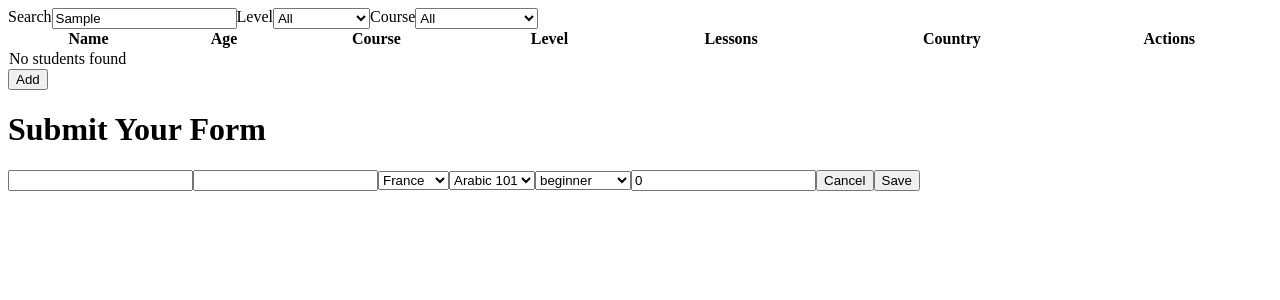
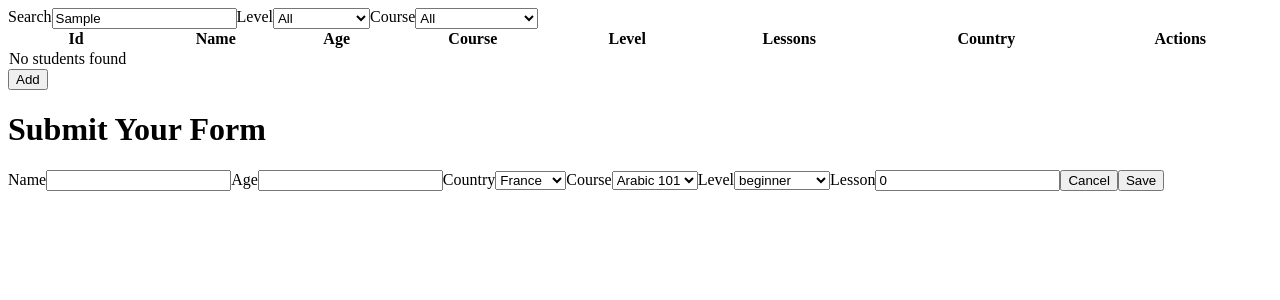
Before and after one commit to ranimabouyassin2025-cmyk/tutor-dashboard-v1, a React (Vite) app in the folder tutor-dashboard/: page / in a window 1280 px wide. Both pictures are taken after typing "Sample" into the empty fields and a click on the button "Add". Shown: the top 300 px of the page. Built offline with nearby package versions, Linux system fonts and the light colour scheme.

Commit message:
Some fixing

```diff
--- a/tutor-dashboard/src/Components/Students/StudentForm.jsx
+++ b/tutor-dashboard/src/Components/Students/StudentForm.jsx
@@ -11,25 +11,35 @@ function StudentForm({
   optionLevels,
   optionCourses,
   optionCountries,
-  Save,
-  Cancel
+  onSave,
+  onCancel,
 }) {
   return (
     <>
       <h1>Submit Your Form</h1>
-      <form>
+      <form onSubmit={onSave}>
+        <label htmlFor="name">Name</label>
         <input
+          id="name"
           value={editingStudent.name}
           onChange={(e) => handleName(e.target.value)}
+          required
         />
+        <label htmlFor="age">Age</label>
         <input
+          id="age"
           value={editingStudent.age}
           type="number"
           onChange={(e) => handleAge(e.target.value)}
+          min="0"
+          required
         />
+        <label htmlFor="country">Country</label>
         <select
+          id="country"
           value={editingStudent.country}
           onChange={(e) => handleCountry(e.target.value)}
+          required
         >
           {optionCountries.map((item) => (
             <option value={item} key={item}>
@@ -37,9 +47,12 @@ function StudentForm({
             </option>
           ))}
         </select>
+        <label htmlFor="course">Course</label>
         <select
+          id="course"
           value={editingStudent.course}
           onChange={(e) => handleCourse(e.target.value)}
+          required
         >
           {optionCourses.map((item) => (
             <option value={item} key={item}>
@@ -47,9 +60,12 @@ function StudentForm({
             </option>
           ))}
         </select>
+        <label htmlFor="level">Level</label>
         <select
+          id="level"
           value={editingStudent.level}
           onChange={(e) => handleLevel(e.target.value)}
+          required
         >
           {optionLevels.map((item) => (
             <option value={item} key={item}>
@@ -57,17 +73,19 @@ function StudentForm({
             </option>
           ))}
         </select>
+        <label htmlFor="lesson">Lesson</label>
         <input
+          id="lesson"
           value={editingStudent.lessons}
           type="number"
           onChange={(e) => handleLesson(e.target.value)}
+          min="0"
+          required
         />
-        <button type="button" onClick={Cancel}>
+        <button type="button" onClick={onCancel}>
           Cancel
         </button>
-        <button type="button" onClick={Save}>
-          Save
-        </button>
+        <button type="submit">Save</button>
       </form>
     </>
   );
--- a/tutor-dashboard/src/Components/Students/StudentList.jsx
+++ b/tutor-dashboard/src/Components/Students/StudentList.jsx
@@ -1,6 +1,6 @@
 import React from 'react'
 
-function StudentList({ search, level, course,students,Delete,Edit,addStudent }) {
+function StudentList({ search, level, course,students,onDelete,onEdit,addStudent }) {
 
 
   const filteredStudents = students.filter((item) => {
@@ -26,6 +26,7 @@ function StudentList({ search, level, course,students,Delete,Edit,addStudent })
       <table className="student-table">
         <thead>
           <tr>
+            <th scop="col">Id</th>
             <th scope="col">Name</th>
             <th scope="col">Age</th>
             <th scope="col">Course</th>
@@ -41,6 +42,7 @@ function StudentList({ search, level, course,students,Delete,Edit,addStudent })
           {filteredStudents.length > 0 ? (
             filteredStudents.map((item) => (
               <tr key={item.id}>
+                <td>{item.id}</td>
                 <td>{item.name}</td>
                 <td>{item.age}</td>
                 <td>{item.course}</td>
@@ -48,8 +50,8 @@ function StudentList({ search, level, course,students,Delete,Edit,addStudent })
                 <td>{item.lessons}</td>
                 <td>{item.country}</td>
                 <td>
-                  <button type="button" onClick={()=>Edit(item.id)} >Edit</button>
-                  <button type="button" onClick={()=>Delete(item.id)}>Delete</button>
+                  <button type="button" onClick={()=>onEdit(item.id)} >Edit</button>
+                  <button type="button" onClick={()=>onDelete(item.id)}>Delete</button>
                 </td>
               </tr>
             ))
--- a/tutor-dashboard/src/Components/Students/StudentPage.jsx
+++ b/tutor-dashboard/src/Components/Students/StudentPage.jsx
@@ -1,4 +1,4 @@
-import React, { useState } from "react";
+import React, { useState,useEffect } from "react";
 import StudentSearch from "./StudentSearch";
 import StudentList from "./StudentList";
 import StudentForm from "./StudentForm";
@@ -10,7 +10,9 @@ function StudentPage() {
   const [search, setSearch] = useState("");
   const [level, setLevel] = useState("All");
   const [course, setCourse] = useState("All");
-  const [students, setStudents] = useState([
+  const savedStudents=localStorage.getItem("students")
+
+  const defaultStudents=[
     {
       id: 1,
       name: "Ali and Hassan",
@@ -47,7 +49,8 @@ function StudentPage() {
       level: "intermediate",
       lessons: 20,
     },
-  ]);
+  ];
+  const [students, setStudents] = useState(savedStudents?JSON.parse(savedStudents):defaultStudents)
   const [editingStudent, setEditingStudent] = useState(null);
   const [formMode, setformMode] = useState(null);
   function deleteStudent(id) {
@@ -90,9 +93,9 @@ function StudentPage() {
       id: null,
       name: "",
       age: "",
-      country: "",
-      course: "",
-      level: "",
+      country: "France",
+      course: "Arabic 101",
+      level: "beginner",
       lessons: 0,
     };
 
@@ -120,7 +123,7 @@ function StudentPage() {
   else if (formMode === "Add") {
     const newStudent = {
       ...editingStudent,
-      id: Math.max(...students.map((student) => student.id)) + 1,
+      id:  students.length===0?1:Math.max(...students.map((student) => student.id)) + 1
     };
 
     setStudents((prev) => [
@@ -132,6 +135,11 @@ function StudentPage() {
   setEditingStudent(null);
   setformMode(null);
 }
+
+useEffect(() => {
+  localStorage.setItem("students", JSON.stringify(students));
+}, [students]);
+
 
   return (
     <>
@@ -148,8 +156,8 @@ function StudentPage() {
         level={level}
         course={course}
         students={students}
-        Delete={deleteStudent}
-        Edit={editStudent}
+        onDelete={deleteStudent}
+        onEdit={editStudent}
         addStudent={addStudent}
 
       />
@@ -165,8 +173,8 @@ function StudentPage() {
           handleCourse={handleCourse}
           handleLesson={handleLesson}
           handleLevel={handleLevel}
-          Save={saveStudent}
-          Cancel={cancelForm}
+          onSave={saveStudent}
+          onCancel={cancelForm}
         />
       )}
     </>
```
